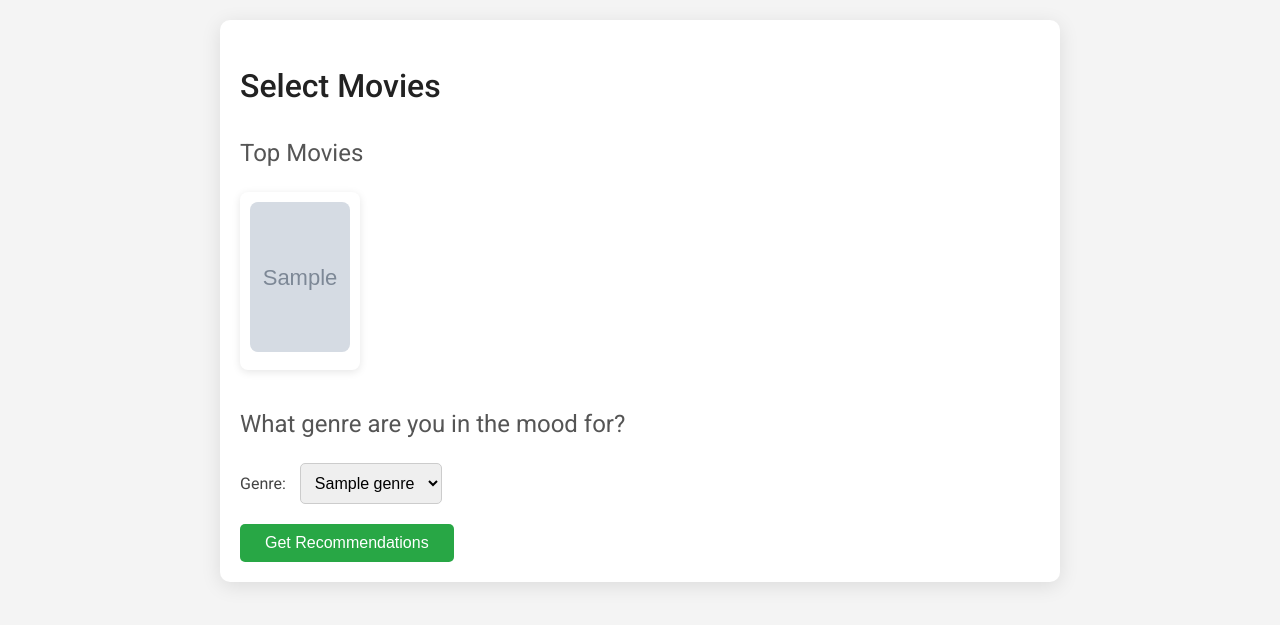
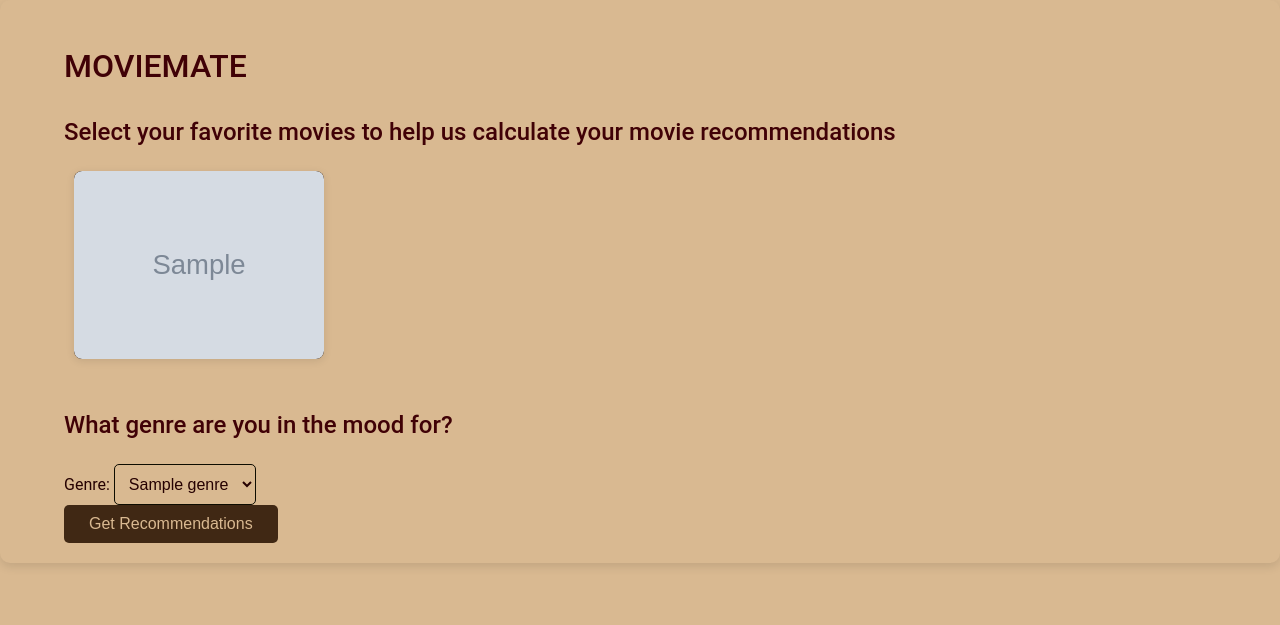
Before and after one commit to afsanab/MovieMate, a Flask app: template templates/index.html in a window 1280 px wide. Shown: the top 625 px of the page. Run offline with Flask 3, Linux system fonts and the light colour scheme; the template is opened without the code that fills it: most values are stand-ins (such as "Sample title", 1, 10 or a date in 2020); grey boxes marked "Sample" are stand-in pictures.

Commit message:
css working and organized

```diff
--- /dev/null
+++ b/static/style.css
@@ -0,0 +1,154 @@
+/* Global Styles */
+body {
+    font-family: 'Roboto', sans-serif;
+    color: #260101;
+    /* Dark text */
+    background-color: #D9B991;
+    /* Light background */
+    margin: 0;
+    padding: 0;
+    line-height: 1.6;
+}
+
+h1,
+h2 {
+    color: #400106;
+    /* Dark red headings */
+    font-weight: 500;
+    margin-bottom: 20px;
+}
+
+/* Containers */
+.container {
+    width: 100%;
+    margin: 0 auto;
+    padding: 20px 5%;
+    box-sizing: border-box;
+    background-color: #D9B991;
+    /* Match background */
+    border-radius: 10px;
+    box-shadow: 0 4px 10px rgba(0, 0, 0, 0.1);
+}
+
+/* Movie Items */
+.movie-item {
+    display: inline-block;
+    margin: 0 10px 20px;
+    border-radius: 8px;
+    background-color: #402814;
+    /* Rich brown */
+    box-shadow: 0 2px 8px rgba(0, 0, 0, 0.1);
+    transition: transform 0.2s ease;
+    cursor: pointer;
+    overflow: hidden;
+    position: relative;
+}
+
+.movie-item img {
+    width: 100%;
+    max-width: 250px;
+    height: auto;
+    display: block;
+    border-radius: 8px;
+    width: 100%;
+}
+
+/* Hide the actual checkbox */
+.movie-item input[type="checkbox"] {
+    display: none;
+}
+
+/* Selected Movie Item */
+.movie-item.selected {
+    box-shadow: 0 0 10px rgba(0, 123, 255, 0.7);
+    border: 3px solid #400106;
+    /* Highlight with dark red */
+    transform: translateY(-5px);
+}
+
+/* Hover Effect */
+.movie-item:hover {
+    transform: translateY(-5px);
+    border: 2px solid #0D0C00;
+}
+
+/* Buttons */
+button,
+.back-button {
+    padding: 10px 25px;
+    background-color: #402814;
+    /* Dark brown */
+    color: #D9B991;
+    /* Light text */
+    border: none;
+    border-radius: 5px;
+    cursor: pointer;
+    font-size: 16px;
+    transition: background-color 0.3s ease, box-shadow 0.3s ease;
+}
+
+button:hover,
+.back-button:hover {
+    background-color: #400106;
+    /* Dark red on hover */
+    box-shadow: 0 4px 10px rgba(0, 0, 0, 0.1);
+}
+
+/* Dropdown */
+select {
+    padding: 10px;
+    font-size: 16px;
+    border-radius: 5px;
+    border: 1px solid #0D0C00;
+    background-color: #D9B991;
+    color: #260101;
+    outline: none;
+    transition: border-color 0.3s ease;
+}
+
+select:focus {
+    border-color: #400106;
+}
+
+/* Back Button */
+.back-button {
+    display: inline-block;
+    text-decoration: none;
+}
+
+/* General Links */
+a {
+    color: #260101;
+    text-decoration: none;
+    transition: color 0.3s ease;
+}
+
+a:hover {
+    color: #400106;
+}
+
+/* Recommendation Items - Same Layout as Movie Items */
+.recommendation-item {
+    display: inline-block;
+    margin: 0 10px 20px;
+    border-radius: 8px;
+    background-color: #402814;
+    /* Brown background */
+    box-shadow: 0 2px 8px rgba(0, 0, 0, 0.1);
+    transition: transform 0.2s ease;
+    overflow: hidden;
+}
+
+.recommendation-item img {
+    width: 100%;
+    max-width: 250px;
+    /* Matches movie-item */
+    height: auto;
+    display: block;
+    border-radius: 8px;
+}
+
+.recommendation-item:hover {
+    transform: translateY(-5px);
+    border: 2px solid #400106;
+}
--- a/templates/index.html
+++ b/templates/index.html
@@ -5,119 +5,9 @@
     <meta charset="UTF-8">
     <meta name="viewport" content="width=device-width, initial-scale=1.0">
     <title>MovieMate - Top Rated Movies</title>
-    <link href="https://fonts.googleapis.com/css2?family=Roboto:wght@300;400;500&display=swap" rel="stylesheet">
-    <style>
-        body {
-            font-family: 'Roboto', sans-serif;
-            color: #444;
-            background-color: #f4f4f4;
-            margin: 0;
-            padding: 20px;
-            line-height: 1.6;
-        }
+    <link rel="stylesheet" href="{{ url_for('static', filename='style.css') }}">
 
-        .container {
-            max-width: 800px;
-            margin: 0 auto;
-            background: #fff;
-            padding: 20px;
-            border-radius: 10px;
-            box-shadow: 0 4px 20px rgba(0, 0, 0, 0.1);
-        }
-
-        h1 {
-            color: #222;
-            font-weight: 500;
-        }
-
-        h2 {
-            color: #555;
-            font-weight: 400;
-        }
-
-        .movies-list,
-        .genre-selection {
-            margin-bottom: 20px;
-        }
-
-        .movie-item {
-            background: #fff;
-            border-radius: 8px;
-            box-shadow: 0 2px 8px rgba(0, 0, 0, 0.1);
-            padding: 10px;
-            display: inline-block;
-            margin-bottom: 15px;
-            margin-right: 10px;
-            transition: transform 0.2s ease;
-            cursor: pointer;
-        }
-
-        .movie-item:hover {
-            transform: translateY(-5px);
-        }
-
-        .movie-item img {
-            width: 100px;
-            height: 150px;
-            border-radius: 8px;
-        }
-
-        .movie-item input[type="checkbox"] {
-            display: none;
-        }
-
-        .movie-item.selected {
-            box-shadow: 0 0 10px rgba(0, 123, 255, 0.5);
-        }
-
-        .genre-selection label {
-            margin-right: 10px;
-        }
-
-        select {
-            padding: 10px;
-            font-size: 16px;
-            border-radius: 5px;
-            border: 1px solid #ccc;
-            outline: none;
-            transition: border-color 0.3s ease;
-        }
-
-        select:focus {
-            border-color: #007BFF;
-        }
-
-        button {
-            padding: 10px 25px;
-            background-color: #28a745;
-            color: #fff;
-            border: none;
-            border-radius: 5px;
-            cursor: pointer;
-            font-size: 16px;
-            transition: background-color 0.3s ease, box-shadow 0.3s ease;
-        }
-
-        button:hover {
-            background-color: #218838;
-            box-shadow: 0 4px 10px rgba(0, 0, 0, 0.1);
-        }
-
-        .back-button {
-            display: inline-block;
-            padding: 10px 20px;
-            background-color: #007BFF;
-            color: #fff;
-            text-decoration: none;
-            border-radius: 5px;
-            transition: background-color 0.3s ease;
-        }
-
-        .back-button:hover {
-            background-color: #0056b3;
-            text-decoration: none;
-        }
-    </style>
+</head>
 <script>
     document.addEventListener('DOMContentLoaded', () => {
         const movieItems = document.querySelectorAll('.movie-item');
@@ -125,20 +15,20 @@
         movieItems.forEach(item => {
             item.addEventListener('click', () => {
                 const checkbox = item.querySelector('input[type="checkbox"]');
-                    checkbox.checked = !checkbox.checked;
-                    item.classList.toggle('selected', checkbox.checked);
+                checkbox.checked = !checkbox.checked;  // Toggle checkbox
+                item.classList.toggle('selected', checkbox.checked);  // Add/Remove 'selected' class
             });
         });
     });
+
 </script>
-</head>
 
 <body>
     <div class="container">
-        <h1>Select Movies</h1>
+        <h1>MOVIEMATE</h1>
         <form action="/recommend" method="post">
             <div class="movies-list">
-                <h2>Top Movies</h2>
+                <h2>Select your favorite movies to help us calculate your movie recommendations</h2>
                 {% for movie in top_movies %}
                 <div class="movie-item">
                     <input type="checkbox" name="movies" value="{{ movie.original_title }}">
```
Also changed, not shown: templates/recommendations.html (+6 -60 lines). Lines whose indentation alone changed are shown as unchanged.
